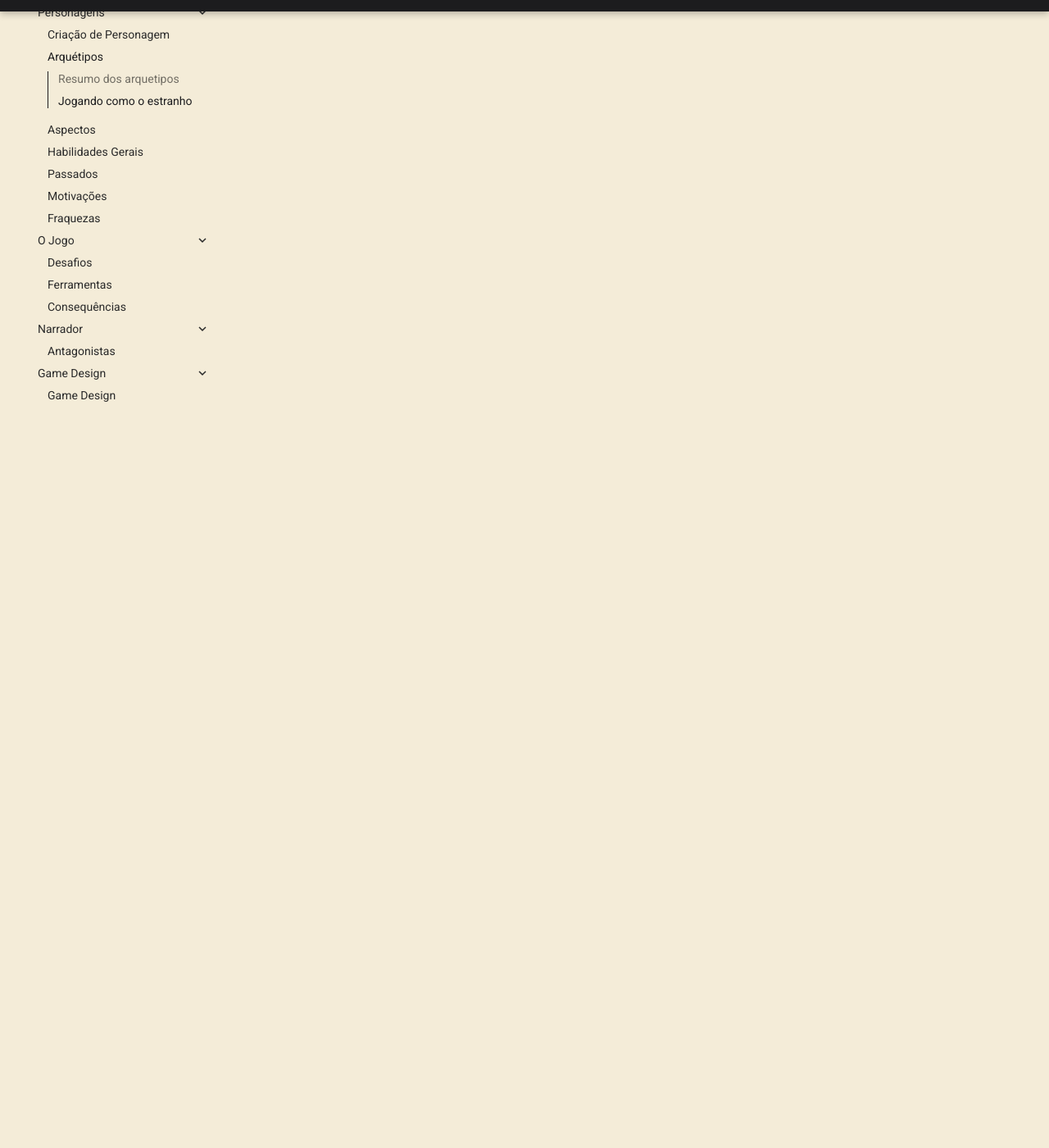
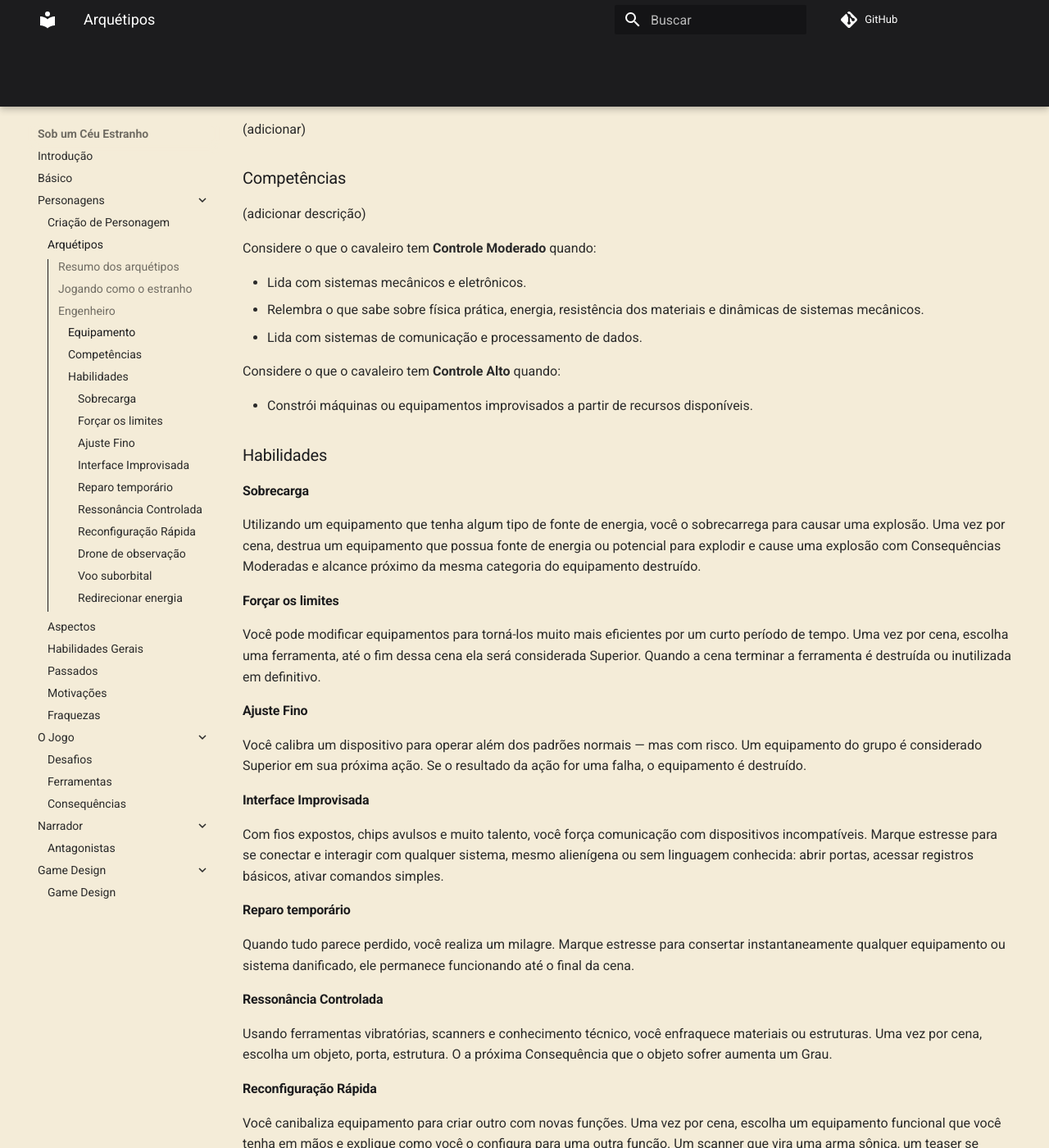
Before and after one commit to kriptolix/kriptolix.github.io, an MkDocs documentation site: the page built from docs/monocerus/sob_um_ceu_estranho/personagens/arquetipos.md, in a window 1280 px wide and 1400 px high, scrolled down 1778 px. Shown: the whole window at 82% size. Built offline with MkDocs 1.6.1 and Material for MkDocs 9.7.7, drawn with Linux system fonts in a browser that asks for light colours; comment, search, counter and statistics services are not loaded; some of the changed text lies outside the part shown.

Commit message:
Rascunho do engenheiro adicionado

```diff
--- a/docs/monocerus/sob_um_ceu_estranho/personagens/arquetipos.md
+++ b/docs/monocerus/sob_um_ceu_estranho/personagens/arquetipos.md
@@ -18,9 +18,9 @@ Pense no Arquétipo como um esqueleto narrativo: uma estrutura inicial que você
 
 Arquétipos são intrinsecamente ligados ao cenário em que o jogo ocorre e não é possível criá-los de uma forma ampla e geral sem perder de vista o seu propósito. Os exemplos a seguir levam em conta gêneros populares e, apesar de poderem ser usados como estão, são apresentados aqui mais como guias de como arquétipos devem ser criados.
 
-## Resumo dos arquetipos
+## Resumo dos arquétipos
 
-Os arquetipos disponíveis em Sob um Céu Estranho são:
+Os arquétipos disponíveis em Sob um Céu Estranho são:
 
 **O Comandante** – Líder, é quem mantém o grupo unido sob pressão. Toma decisões rápidas, coordena ações e inspira outras pessoas a agir além de seus limites.
 
@@ -38,11 +38,14 @@ Os arquetipos disponíveis em Sob um Céu Estranho são:
 
 ## Jogando como o estranho
 
-Os arquétipos definem o papel geral do seu persoagem, mas não a sua natureza. Nada obriga os personagens a serem humanos. Se você desejar jogar com um personagem alienígena ou qualquer outra criatura de fisiologia semelhante a humana basta declarar isso, descrever sua raça e aparência.
+Os arquétipos definem o papel geral do seu personagem, mas não a sua natureza. Nada obriga os personagens a serem humanos. Se você desejar jogar com um personagem alienígena ou qualquer outra criatura de fisiologia semelhante a humana basta declarar isso, descrever sua raça e aparência.
 
-No entanto, se você quiser ir além da aparência e jogar com um personagem de fisiologia estranha, existem algumas opções. No final do capitulo de **Habilidades** são apresentadas as opções para adicionar poderes psiquicos ou fisiologia exotica a um personagem.
+No entanto, se você quiser ir além da aparência e jogar com um personagem de fisiologia estranha, existem algumas opções. No final do capitulo de **Habilidades** são apresentadas as opções para adicionar poderes psíquicos ou fisiologia exotica a um personagem.
 
 **Nota**: Por enquanto nao é possível jogar com robôs, androides e outros seres sintéticos, mas essa possibilidade sera adicionada no futuro.
 
 
-(Arquetipos completos serão inseridos em breve)
+(Arquétipos completos serão inseridos em breve)
+
+
+--8<-- "docs/monocerus/sob_um_ceu_estranho/personagens/engenheiro.md"
--- /dev/null
+++ b/docs/monocerus/sob_um_ceu_estranho/personagens/engenheiro.md
@@ -0,0 +1,68 @@
+## Engenheiro
+
+Capaz de reparar, modificar e criar tecnologias usando recursos encontrados no planeta. Hábil em manutenção de sistemas da nave, conserto de equipamentos, e improvisação de dispositivos. (Revisar descrição)
+
+### Equipamento
+(adicionar)
+
+### Competências
+
+(adicionar descrição)
+
+Considere o que o cavaleiro tem **Controle Moderado** quando:
+
+* Lida com sistemas mecânicos e eletrônicos.
+* Relembra o que sabe sobre física prática, energia, resistência dos materiais e dinâmicas de sistemas mecânicos.
+* Lida com sistemas de comunicação e processamento de dados.
+
+Considere o que o cavaleiro tem **Controle Alto** quando:
+
+* Constrói máquinas ou equipamentos improvisados a partir de recursos disponíveis.
+
+### Habilidades
+
+#### Sobrecarga
+
+Utilizando um equipamento que tenha algum tipo de fonte de energia, você o sobrecarrega para causar uma explosão. Uma vez por cena, destrua um equipamento que possua fonte de energia ou potencial para explodir e cause uma explosão com Consequências Moderadas e alcance próximo da mesma categoria do equipamento destruído.
+
+#### Forçar os limites
+
+Você pode modificar equipamentos para torná-los muito mais eficientes por um curto período de tempo. Uma vez por cena, escolha uma ferramenta, até o fim dessa cena ela será considerada Superior. Quando a cena terminar a ferramenta é destruída ou inutilizada em definitivo.
+
+#### Ajuste Fino
+
+Você calibra um dispositivo para operar além dos padrões normais — mas com risco. Um equipamento do grupo é considerado Superior em sua próxima ação. Se o resultado da ação for uma falha, o equipamento é destruído.
+
+#### Interface Improvisada
+
+Com fios expostos, chips avulsos e muito talento, você força comunicação com dispositivos incompatíveis. Marque estresse para se conectar e interagir com qualquer sistema, mesmo alienígena ou sem linguagem conhecida: abrir portas, acessar registros básicos, ativar comandos simples.
+
+#### Reparo temporário
+
+Quando tudo parece perdido, você realiza um milagre. Marque estresse para consertar instantaneamente qualquer equipamento ou sistema danificado, ele permanece funcionando até o final da cena.
+
+#### Ressonância Controlada
+
+Usando ferramentas vibratórias, scanners e conhecimento técnico, você enfraquece materiais ou estruturas. Uma vez por cena, escolha um objeto, porta, estrutura. O a próxima Consequência que o objeto sofrer aumenta um Grau.
+
+#### Reconfiguração Rápida
+
+Você canibaliza equipamento para criar outro com novas funções. Uma vez por cena, escolha um equipamento funcional que você tenha em mãos e explique como você o configura para uma outra função. Um scanner que vira uma arma sônica, um teaser se torna uma bateria, etc.
+
+#### Drone de observação
+
+você constrói um pequeno drone capaz de ser aviado para observar uma e coletar informações. Uma vez por cena, marque estresse para ter visão aérea de um lugar, para escutar uma conversa, ou para mapear uma estrutura.
+
+#### Voo suborbital
+
+Apesar do estado da nave, você ainda consegue fazer com que ela voe pequenas distâncias através do planeta. Uma vez por sessão você pode mover a nave para uma outra localização. A nova não pode fazer nada além de voar e isso esgota as reservas de energia (ainda a pensar).
+
+#### Redirecionar energia
+
+Os sistemas da nave estão desligados ou avariados, mas você consegue redirecionar energia ou fazer reparos para usá-los. Uma vez por sessão, marque estresse para um utilizar um dos subsistemas desativados na nave:
+
+* Sensores de varredura.
+* Comunicações de alcance planetário.
+* Armas (se a nave possuir).
+* Projetores de campo.
+* Câmeras internas.
```
Also changed, not shown: docs/monocerus/sob_um_ceu_estranho/basico.md (+1 -1 lines), docs/monocerus/sob_um_ceu_estranho/personagens/habilidades.md (+4 -4 lines).
